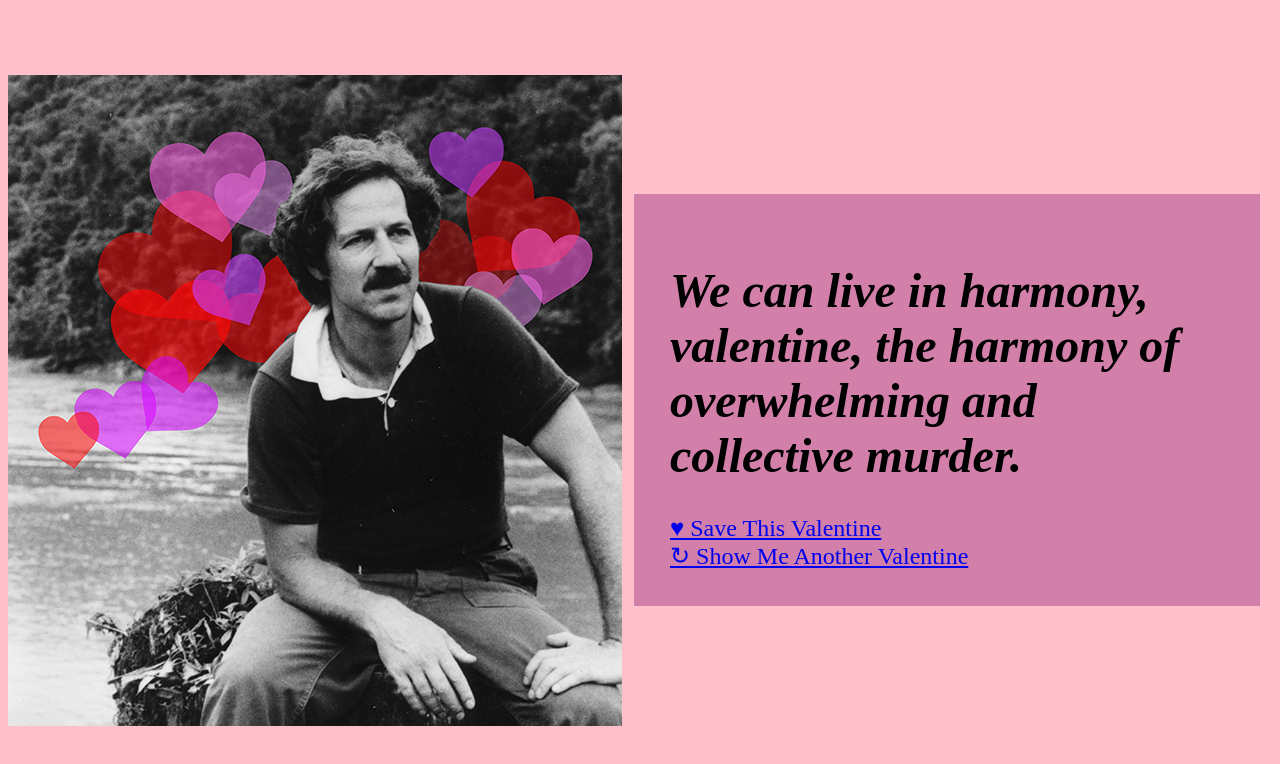
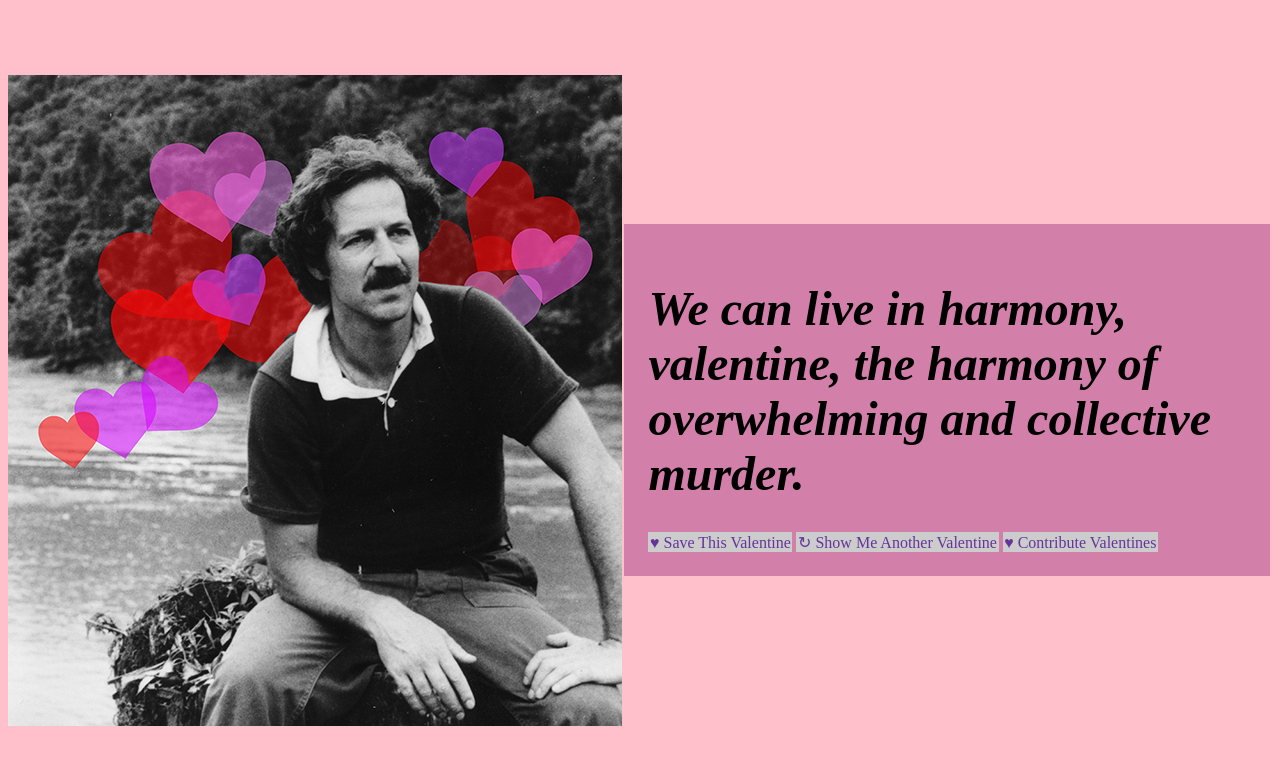
Before and after one commit to lifewinning/wernerherzogvalentines, a plain HTML site: page index.html in a window 1280 px wide. Drawn offline with nearby package versions, Linux system fonts and the light colour scheme.

Commit message:
contributions welcome

```diff
--- a/index.html
+++ b/index.html
@@ -3,7 +3,6 @@
   <title>Werner Herzog Valentines</title>
   <style type="text/css">
 body {
-    font-size: 1.5em;
     display: flex;
     align-items:center;
     background-color:pink;
@@ -19,14 +18,21 @@ body {
     order: 1;
     background-color: #D27FA9;
     padding: 1.5em;
-    margin: .5em;
+    margin: .15em;
 }
 h1{
   font-style: italic;
+  font-size: 3em;
+}
+a{
+  text-decoration: none;
+  color:rebeccapurple;
+  background-color: #ccc;
+  padding: .1em;
 }
 
   </style>
-<!-- fine fine it'll be faster to just use some libraries don't judge me -->
+<!-- probably don't need to use jquery idk idk -->
   <script src="//code.jquery.com/jquery-1.12.0.min.js"></script>
   <script src="html2canvas.js"></script>
   <script src="FileSaver.min.js"></script>
@@ -42,7 +48,7 @@ h1{
       t.innerHTML = message[Math.floor(Math.random() * message.length)]
       footer = document.createElement('div')
       footer.id = 'footer'
-      footer.innerHTML = '<a href="javascript:saveValentine()">&hearts; Save This Valentine</a><br><a href="javascript:newValentine()">&orarr; Show Me Another Valentine</a>'
+      footer.innerHTML = '<a href="javascript:saveValentine()">&hearts; Save This Valentine</a> <a href="javascript:newValentine()">&orarr; Show Me Another Valentine</a> <a href="https://github.com/lifewinning/wernerherzogvalentines/blob/gh-pages/valentines.txt">&hearts; Contribute Valentines</a>'
       val = document.createElement('div')
       val.id = 'valentine'
       val.appendChild(t)
```
